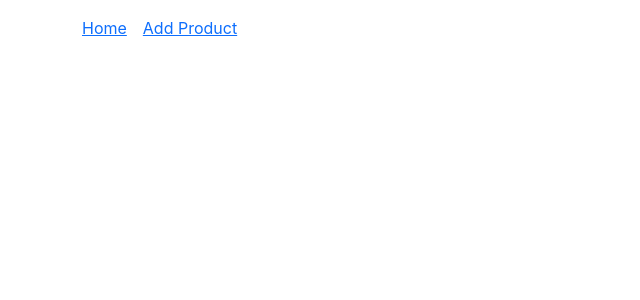
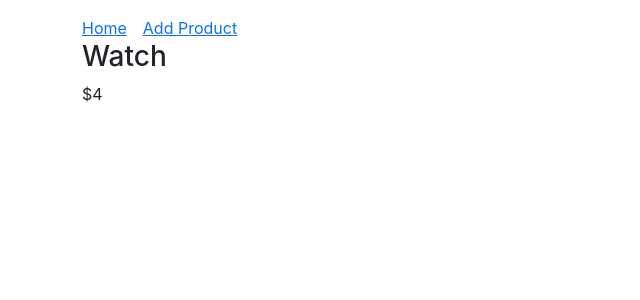
Before and after one commit to natafaye/react-scratch-all, a React (Create React App) app: page /products/0 in a window 1280 px wide. Before the commit this address had no page. Shown: the top 300 px of the page, without its empty margins (0-640 px from the left). Built offline with nearby package versions, Linux system fonts and the light colour scheme.

Commit message:
added details page

```diff
--- a/src/App.js
+++ b/src/App.js
@@ -3,6 +3,7 @@ import Home from './Home'
 import { Route, Routes } from 'react-router'
 import ProductForm from './ProductForm'
 import { Link } from 'react-router-dom'
+import ProductDetailsPage from './ProductDetailsPage'
 
 export default function App() {
   return (
@@ -12,6 +13,7 @@ export default function App() {
       <Routes>
         <Route path="/" element={<Home/>}/>
         <Route path="/products/new" element={<ProductForm/>}/>
+        <Route path="/products/:productId" element={<ProductDetailsPage/>}/>
       </Routes>
     </div>
   )
--- a/src/Home.js
+++ b/src/Home.js
@@ -1,8 +1,9 @@
 import { useSelector } from "react-redux";
 import ProductList from "./ProductList";
+import { selectNumProducts } from "./productSlice";
 
 export default function Home() {
-  const numberOfProducts = useSelector(state => state.products.productArray.length)
+  const numberOfProducts = useSelector(selectNumProducts)
   return (
     <div>
       <h3>Home ({numberOfProducts})</h3>
--- /dev/null
+++ b/src/ProductDetailsPage.js
@@ -0,0 +1,18 @@
+import { useSelector } from "react-redux"
+import { useParams } from "react-router-dom"
+import { selectProductById } from "./productSlice"
+
+export default function ProductDetailsPage() {
+    let { productId } = useParams()
+    // URL params are always strings, and we need a number
+    productId = parseInt(productId)
+
+    const product = useSelector(selectProductById(productId))
+
+    return (
+        <div>
+            <h3>{product.name}</h3>
+            <p>${product.price}</p>
+        </div>
+    )
+}
--- a/src/ProductList.js
+++ b/src/ProductList.js
@@ -1,8 +1,9 @@
 import { useDispatch, useSelector } from "react-redux"
-import { deleteProduct, markProductAsSold } from "./productSlice"
+import { deleteProduct, markProductAsSold, selectAllProducts } from "./productSlice"
+import { Link } from "react-router-dom"
 
 export default function ProductList() {
-    const products = useSelector(state => state.products.productArray)
+    const products = useSelector(selectAllProducts)
     const dispatch = useDispatch()
 
     const handleMarkSold = (idOfProductToMark) => {
@@ -17,6 +18,7 @@ export default function ProductList() {
                     { product.sold && <p className="display-6 text-danger">SOLD</p> }
                     { !product.sold && <button className="btn btn-danger ms-3" onClick={() => handleMarkSold(product.id)}>Mark as Sold</button> }
                     <button className="btn btn-warning" onClick={() => dispatch(deleteProduct(product.id))}>Delete</button>
+                    <Link to={`products/${product.id}`}>Details</Link>
                 </div>
             ))}
         </div>
--- a/src/productSlice.js
+++ b/src/productSlice.js
@@ -36,3 +36,10 @@ const productSlice = createSlice({
 export const productReducer = productSlice.reducer // NO S HERE
 // action creators that happen to be named the same as the mini reducers
 export const { addProduct, markProductAsSold, deleteProduct } = productSlice.actions // YES S HERE
+
+
+export const selectNumProducts = state => state.products.productArray.length
+
+export const selectAllProducts = state => state.products.productArray
+
+export const selectProductById = (productId) => (state) => state.products.productArray.find(p => p.id === productId)
```
